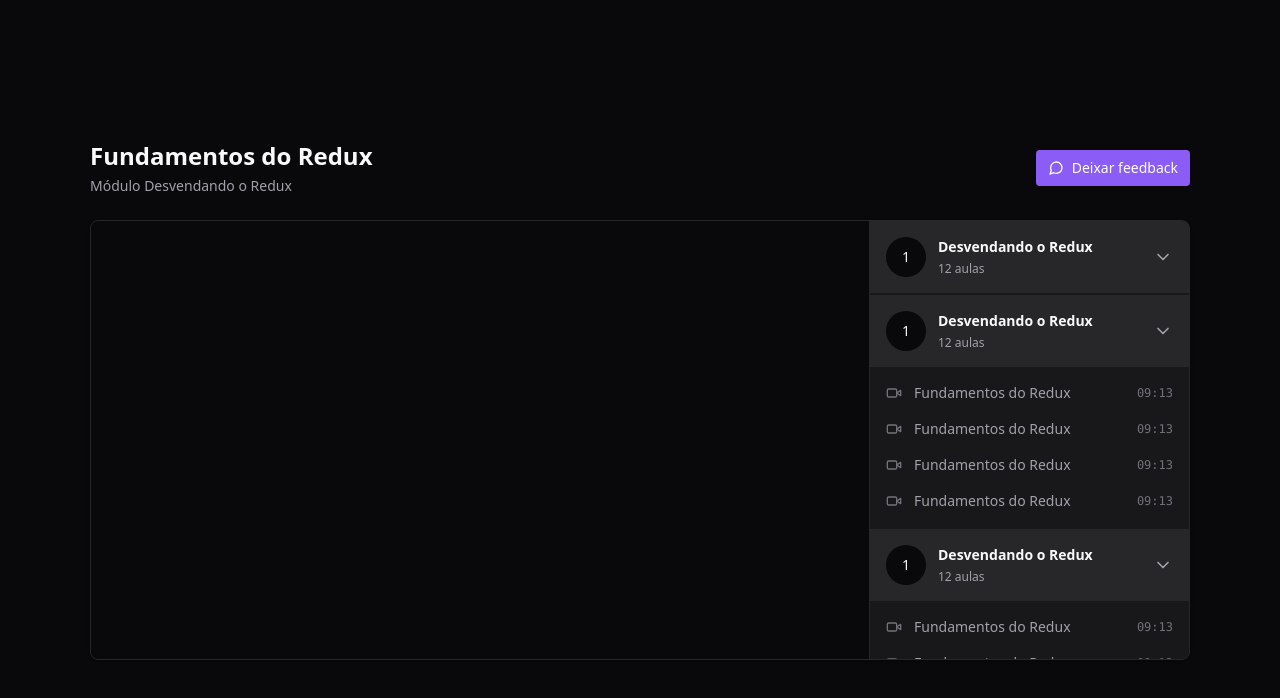
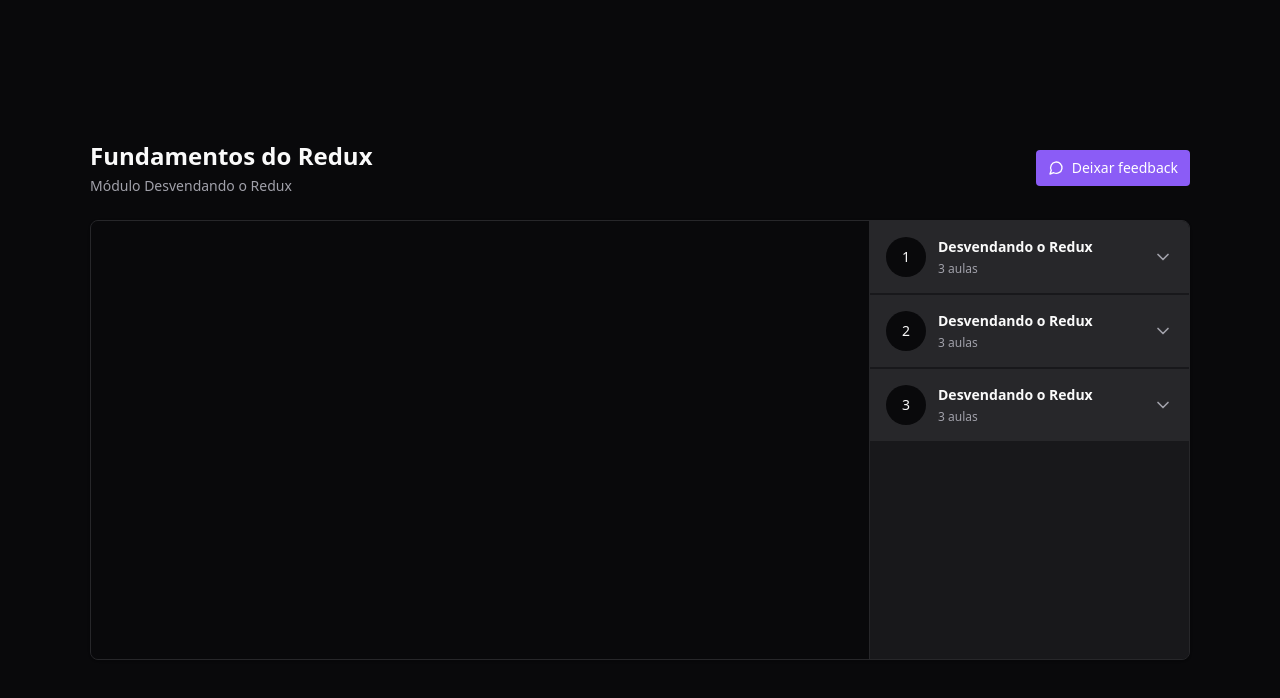
Before and after one commit to marlisonmourao/player-video, a React (Vite) app: page / in a window 1280 px wide. Shown: the top 698 px of the page. Built offline with nearby package versions, Linux system fonts and the light colour scheme.

Commit message:
refactor: Sepando a interface em components

```diff
--- a/package.json
+++ b/package.json
@@ -10,6 +10,7 @@
     "preview": "vite preview"
   },
   "dependencies": {
+    "@radix-ui/react-collapsible": "^1.0.3",
     "@reduxjs/toolkit": "^1.9.5",
     "lucide-react": "^0.252.0",
     "react": "^18.2.0",
--- /dev/null
+++ b/src/components/Header.tsx
@@ -0,0 +1,8 @@
+export function Header() {
+  return (
+    <div className="flex flex-col gap-1">
+      <h1 className="text-2xl font-bold">Fundamentos do Redux</h1>
+      <span className="text-sm text-zinc-400">Módulo Desvendando o Redux</span>
+    </div>
+  )
+}
--- /dev/null
+++ b/src/components/Lesson.tsx
@@ -0,0 +1,18 @@
+import { Video } from 'lucide-react'
+
+interface LessonProps {
+  title: string
+  duration: string
+}
+
+export function Lesson({ duration, title }: LessonProps) {
+  return (
+    <button className="flex items-center gap-3 text-sm text-zinc-400">
+      <Video className="h-4 w-4 text-zinc-500" />
+      <span>{title}</span>
+      <span className="ml-auto font-mono text-xs text-zinc-500">
+        {duration}
+      </span>
+    </button>
+  )
+}
--- /dev/null
+++ b/src/components/Module.tsx
@@ -0,0 +1,36 @@
+import { ChevronDown } from 'lucide-react'
+import * as Collapsible from '@radix-ui/react-collapsible'
+import { Lesson } from './Lesson'
+
+interface ModuleProps {
+  title: string
+  amountOfLessons: number
+  moduleIndex: number
+}
+
+export function Module({ amountOfLessons, title, moduleIndex }: ModuleProps) {
+  return (
+    <Collapsible.Root className="group">
+      <Collapsible.Trigger className="flex w-full items-center gap-3 bg-zinc-800 p-4 ">
+        <div className="flex h-10 w-10 items-center justify-center rounded-full bg-zinc-950 text-sm">
+          {moduleIndex + 1}
+        </div>
+
+        <div className="flex flex-col gap-1 text-left">
+          <strong className="text-sm">{title}</strong>
+          <span className="text-xs text-zinc-400">{amountOfLessons} aulas</span>
+        </div>
+
+        <ChevronDown className="ml-auto h-5 w-5 text-zinc-400 transition-transform group-data-[state=open]:rotate-180" />
+      </Collapsible.Trigger>
+
+      <Collapsible.Content>
+        <nav className="relative flex flex-col gap-4 p-4">
+          <Lesson title="Fundamentos do Redux" duration="09:13" />
+          <Lesson title="Fundamentos do Redux" duration="09:13" />
+          <Lesson title="Fundamentos do Redux" duration="09:13" />
+        </nav>
+      </Collapsible.Content>
+    </Collapsible.Root>
+  )
+}
--- /dev/null
+++ b/src/components/Video.tsx
@@ -0,0 +1,14 @@
+import ReactPlayer from 'react-player'
+
+export function Video() {
+  return (
+    <div className=" aspect-video w-full bg-zinc-950">
+      <ReactPlayer
+        width="100%"
+        height="100%"
+        controls
+        url="https://www.youtube.com/watch?v=EOGN5ltRqOc"
+      />
+    </div>
+  )
+}
--- a/src/pages/Player.tsx
+++ b/src/pages/Player.tsx
@@ -1,5 +1,7 @@
-import { ChevronDown, MessageCircle, Video } from 'lucide-react'
-import ReactPlayer from 'react-player'
+import { MessageCircle } from 'lucide-react'
+import { Header } from '../components/Header'
+import { Video } from '../components/Video'
+import { Module } from '../components/Module'
 
 export function Player() {
   return (
@@ -7,12 +9,7 @@
       <div className="flex w-[1100px] flex-col gap-6">
         <div className="flex items-center justify-between">
           {/* Header */}
-          <div className="flex flex-col gap-1">
-            <h1 className="text-2xl font-bold">Fundamentos do Redux</h1>
-            <span className="text-sm text-zinc-400">
-              Módulo Desvendando o Redux
-            </span>
-          </div>
+          <Header />
 
           <button className="flex items-center gap-2 rounded bg-violet-500 px-3 py-2 text-sm font-medium text-white transition-colors hover:bg-violet-600">
             <MessageCircle className="h-4 w-4" />
@@ -22,166 +19,25 @@
 
         <main className="relative flex overflow-hidden rounded-lg border border-zinc-800 bg-zinc-900 pr-80 shadow">
           <div className="flex-1">
-            <div className=" aspect-video w-full bg-zinc-950">
-              <ReactPlayer
-                width="100%"
-                height="100%"
-                controls
-                url="https://www.youtube.com/watch?v=EOGN5ltRqOc"
-              />
-            </div>
+            <Video />
           </div>
 
           <aside className="absolute bottom-0 right-0 top-0 w-80 divide-y-2 divide-zinc-900 overflow-y-scroll border-l border-zinc-800 bg-zinc-900 scrollbar-thin scrollbar-track-zinc-950 scrollbar-thumb-zinc-800">
-            <div className="">
-              <button className="flex w-full items-center gap-3 bg-zinc-800 p-4 ">
-                <div className="flex h-10 w-10 items-center justify-center rounded-full bg-zinc-950 text-sm">
-                  1
-                </div>
-
-                <div className="flex flex-col gap-1 text-left">
-                  <strong className="text-sm">Desvendando o Redux</strong>
-                  <span className="text-xs text-zinc-400">12 aulas</span>
-                </div>
-
-                <ChevronDown className="ml-auto h-5 w-5 text-zinc-400" />
-              </button>
-            </div>
-            <div className="">
-              <button className="flex w-full items-center gap-3 bg-zinc-800 p-4 ">
-                <div className="flex h-10 w-10 items-center justify-center rounded-full bg-zinc-950 text-sm">
-                  1
-                </div>
-
-                <div className="flex flex-col gap-1 text-left">
-                  <strong className="text-sm">Desvendando o Redux</strong>
-                  <span className="text-xs text-zinc-400">12 aulas</span>
-                </div>
-
-                <ChevronDown className="ml-auto h-5 w-5 text-zinc-400" />
-              </button>
-
-              <nav className="relative flex flex-col gap-4 p-4">
-                <button className="flex items-center gap-3 text-sm text-zinc-400">
-                  <Video className="h-4 w-4 text-zinc-500" />
-                  <span>Fundamentos do Redux</span>
-                  <span className="ml-auto font-mono text-xs text-zinc-500">
-                    09:13
-                  </span>
-                </button>
-                <button className="flex items-center gap-3 text-sm text-zinc-400">
-                  <Video className="h-4 w-4 text-zinc-500" />
-                  <span>Fundamentos do Redux</span>
-                  <span className="ml-auto font-mono text-xs text-zinc-500">
-                    09:13
-                  </span>
-                </button>{' '}
-                <button className="flex items-center gap-3 text-sm text-zinc-400">
-                  <Video className="h-4 w-4 text-zinc-500" />
-                  <span>Fundamentos do Redux</span>
-                  <span className="ml-auto font-mono text-xs text-zinc-500">
-                    09:13
-                  </span>
-                </button>{' '}
-                <button className="flex items-center gap-3 text-sm text-zinc-400">
-                  <Video className="h-4 w-4 text-zinc-500" />
-                  <span>Fundamentos do Redux</span>
-                  <span className="ml-auto font-mono text-xs text-zinc-500">
-                    09:13
-                  </span>
-                </button>
-              </nav>
-            </div>
-            <div className="">
-              <button className="flex w-full items-center gap-3 bg-zinc-800 p-4 ">
-                <div className="flex h-10 w-10 items-center justify-center rounded-full bg-zinc-950 text-sm">
-                  1
-                </div>
-
-                <div className="flex flex-col gap-1 text-left">
-                  <strong className="text-sm">Desvendando o Redux</strong>
-                  <span className="text-xs text-zinc-400">12 aulas</span>
-                </div>
-
-                <ChevronDown className="ml-auto h-5 w-5 text-zinc-400" />
-              </button>
-
-              <nav className="relative flex flex-col gap-4 p-4">
-                <button className="flex items-center gap-3 text-sm text-zinc-400">
-                  <Video className="h-4 w-4 text-zinc-500" />
-                  <span>Fundamentos do Redux</span>
-                  <span className="ml-auto font-mono text-xs text-zinc-500">
-                    09:13
-                  </span>
-                </button>
-                <button className="flex items-center gap-3 text-sm text-zinc-400">
-                  <Video className="h-4 w-4 text-zinc-500" />
-                  <span>Fundamentos do Redux</span>
-                  <span className="ml-auto font-mono text-xs text-zinc-500">
-                    09:13
-                  </span>
-                </button>{' '}
-                <button className="flex items-center gap-3 text-sm text-zinc-400">
-                  <Video className="h-4 w-4 text-zinc-500" />
-                  <span>Fundamentos do Redux</span>
-                  <span className="ml-auto font-mono text-xs text-zinc-500">
-                    09:13
-                  </span>
-                </button>{' '}
-                <button className="flex items-center gap-3 text-sm text-zinc-400">
-                  <Video className="h-4 w-4 text-zinc-500" />
-                  <span>Fundamentos do Redux</span>
-                  <span className="ml-auto font-mono text-xs text-zinc-500">
-                    09:13
-                  </span>
-                </button>
-              </nav>
-            </div>
-            <div className="">
-              <button className="flex w-full items-center gap-3 bg-zinc-800 p-4 ">
-                <div className="flex h-10 w-10 items-center justify-center rounded-full bg-zinc-950 text-sm">
-                  1
-                </div>
-
-                <div className="flex flex-col gap-1 text-left">
-                  <strong className="text-sm">Desvendando o Redux</strong>
-                  <span className="text-xs text-zinc-400">12 aulas</span>
-                </div>
-
-                <ChevronDown className="ml-auto h-5 w-5 text-zinc-400" />
-              </button>
-
-              <nav className="relative flex flex-col gap-4 p-4">
-                <button className="flex items-center gap-3 text-sm text-zinc-400">
-                  <Video className="h-4 w-4 text-zinc-500" />
-                  <span>Fundamentos do Redux</span>
-                  <span className="ml-auto font-mono text-xs text-zinc-500">
-                    09:13
-                  </span>
-                </button>
-                <button className="flex items-center gap-3 text-sm text-zinc-400">
-                  <Video className="h-4 w-4 text-zinc-500" />
-                  <span>Fundamentos do Redux</span>
-                  <span className="ml-auto font-mono text-xs text-zinc-500">
-                    09:13
-                  </span>
-                </button>{' '}
-                <button className="flex items-center gap-3 text-sm text-zinc-400">
-                  <Video className="h-4 w-4 text-zinc-500" />
-                  <span>Fundamentos do Redux</span>
-                  <span className="ml-auto font-mono text-xs text-zinc-500">
-                    09:13
-                  </span>
-                </button>{' '}
-                <button className="flex items-center gap-3 text-sm text-zinc-400">
-                  <Video className="h-4 w-4 text-zinc-500" />
-                  <span>Fundamentos do Redux</span>
-                  <span className="ml-auto font-mono text-xs text-zinc-500">
-                    09:13
-                  </span>
-                </button>
-              </nav>
-            </div>
+            <Module
+              moduleIndex={0}
+              title="Desvendando o Redux"
+              amountOfLessons={3}
+            />
+            <Module
+              moduleIndex={1}
+              title="Desvendando o Redux"
+              amountOfLessons={3}
+            />
+            <Module
+              moduleIndex={2}
+              title="Desvendando o Redux"
+              amountOfLessons={3}
+            />
           </aside>
         </main>
       </div>
```
Also changed, not shown: 1 other file (tests, documents, lock files or other folders).
